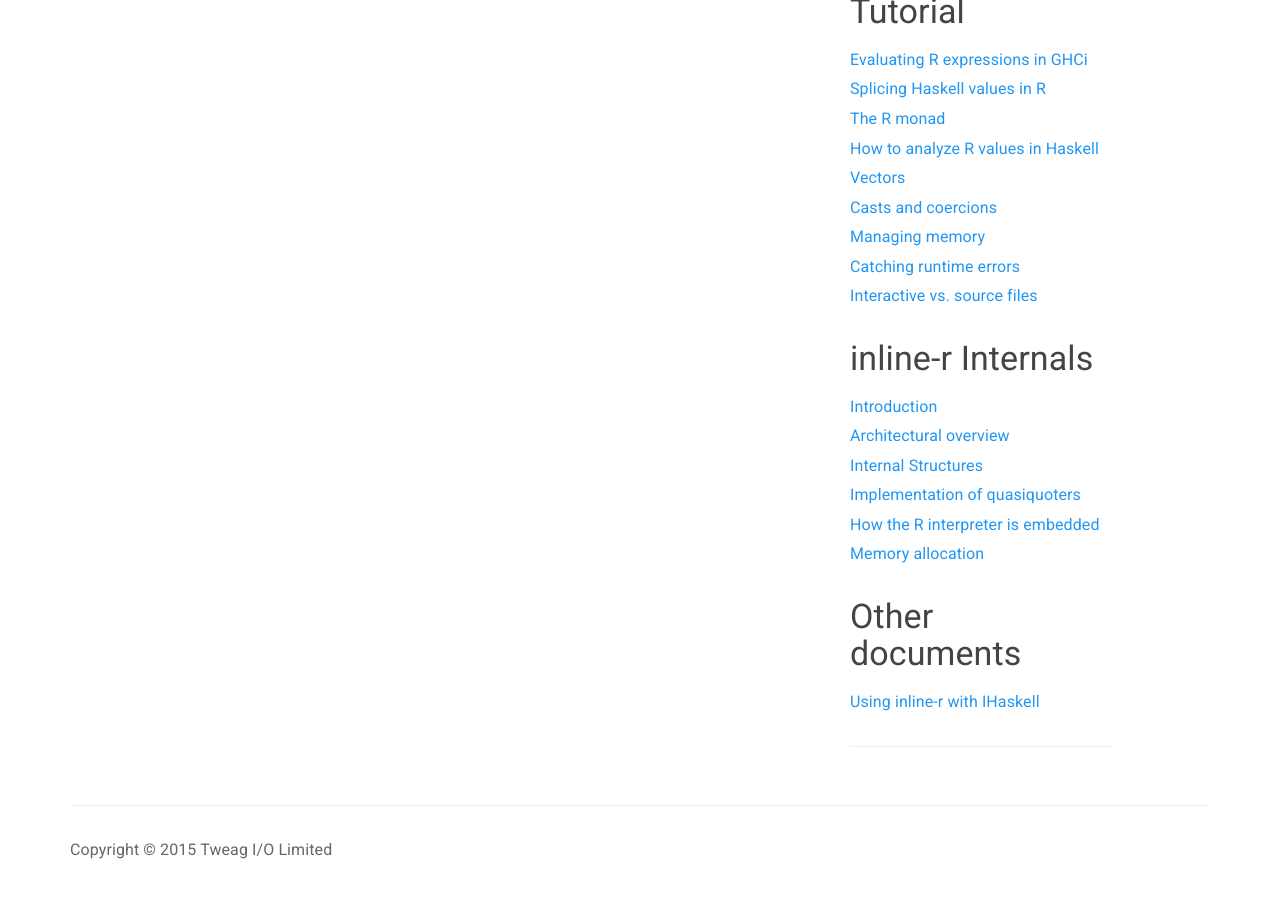
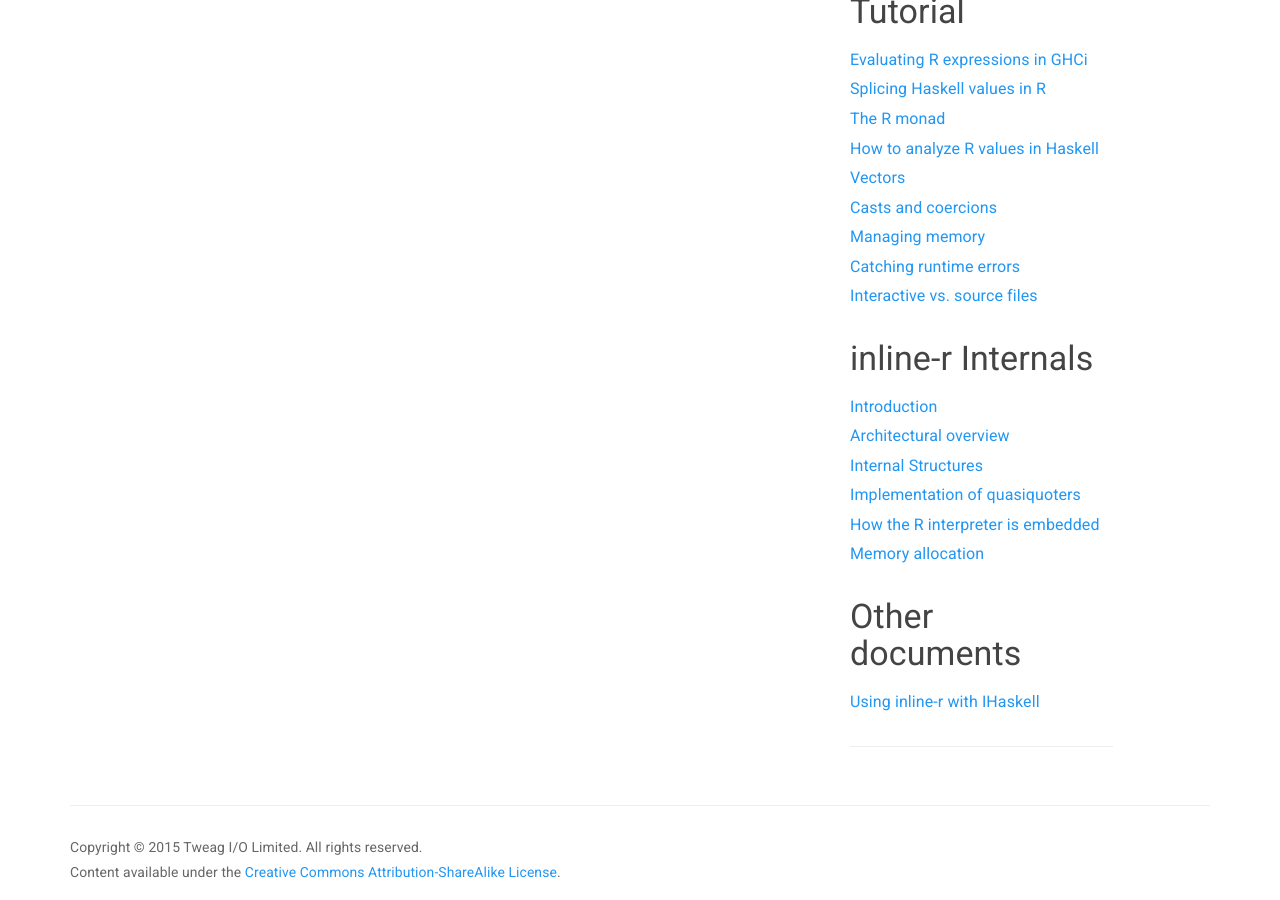
Before and after one commit to tweag/HaskellR, a Jekyll site: the page built from docs/internals-introduction.md, in a window 1280 px wide and 900 px high, scrolled down 603 px. Built offline with Jekyll 4.4.1, drawn with Linux system fonts in a browser that asks for light colours; Markdown is read by kramdown in place of the engine named in the settings; a style sheet for code colours, icons or effects is not loaded; some of the changed text lies outside the part shown.

Commit message:
License website content under CC-BY-SA.

```diff
--- a/_layouts/default.html
+++ b/_layouts/default.html
@@ -31,7 +31,12 @@
     <div class="container">
     <hr/>
     <footer>
-        <p>Copyright &copy; 2015 Tweag I/O Limited</p>
+      <small>
+        <p>Copyright &copy; 2015 Tweag I/O Limited. All rights
+        reserved. <br/> Content available under
+        the <a href="http://creativecommons.org/licenses/by-sa/4.0/">Creative
+        Commons Attribution-ShareAlike License</a>.</p>
+      </small>
     </footer>
     </div>
   </body>
```
Also changed, not shown: docs/internals-introduction.md (+0 -2 lines).
